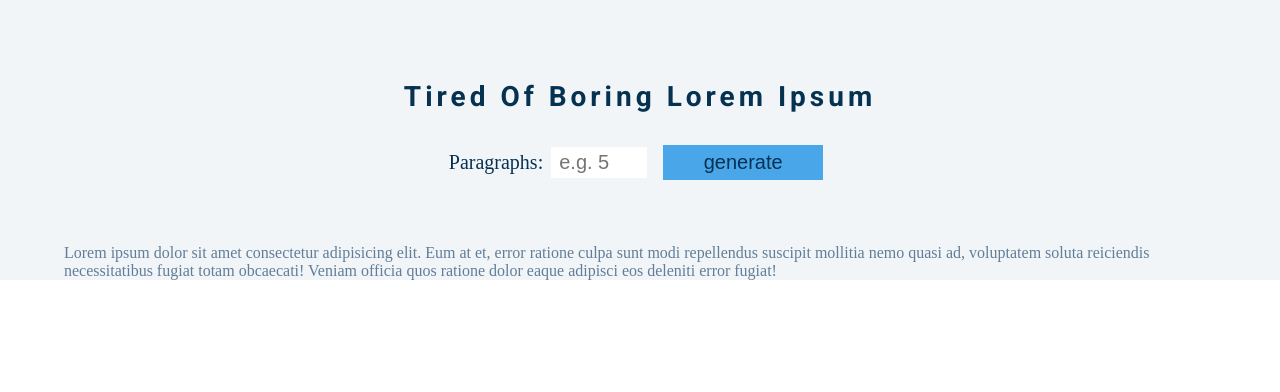
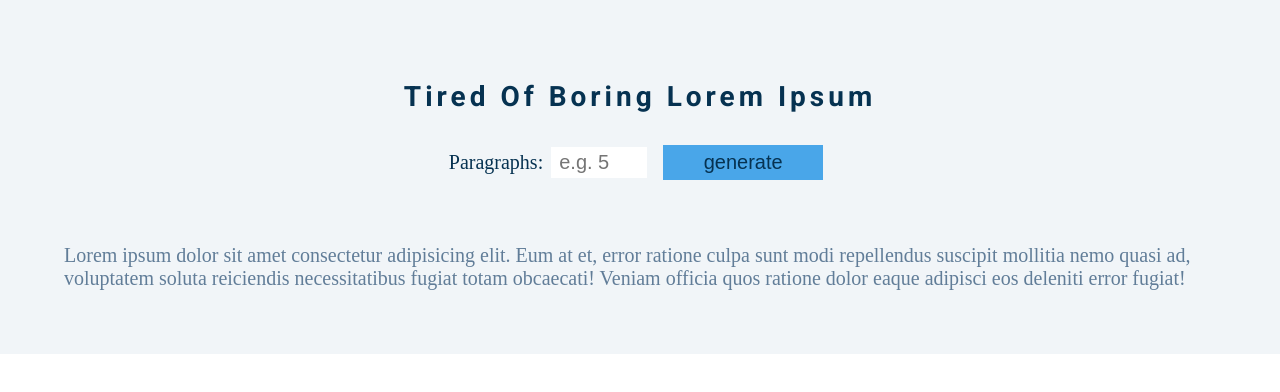
Before and after one commit to almamun2s/LoremIpsum, a plain HTML site: page index.html in a window 1280 px wide. Drawn offline with Linux system fonts and the light colour scheme.

Commit message:
Design updated

```diff
--- a/css/style.css
+++ b/css/style.css
@@ -65,6 +65,7 @@
 
 /* lorem text */
 .lt-lorem-text{
-    /* font-size: 1rem; */
+    font-size: 1.25rem;
     color: #617d98;
+    padding-bottom: 4rem;
 }
```
